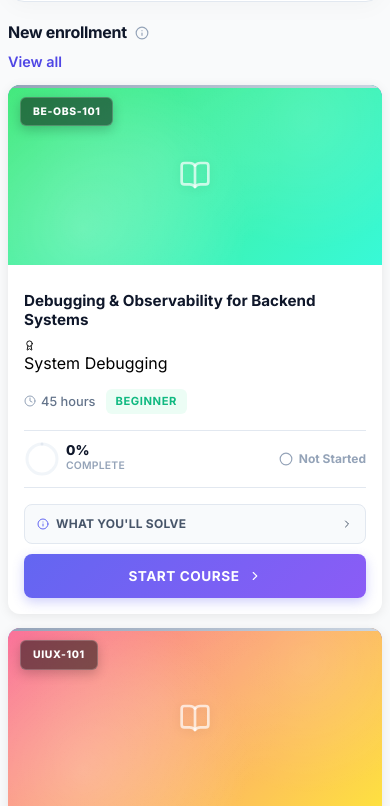
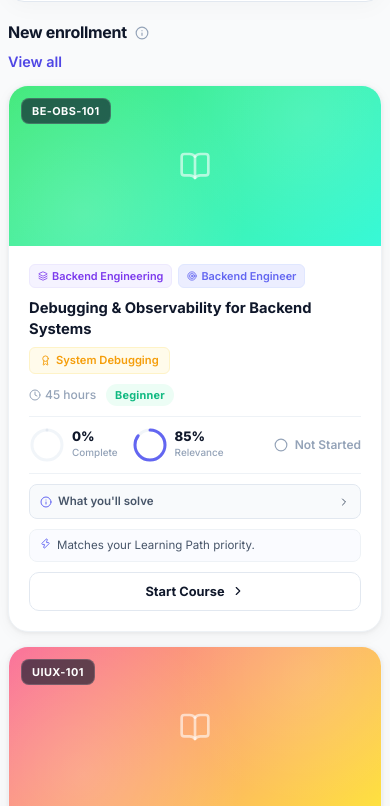
Before and after one commit to litikesh-dev/LTE_TEMP, a React (Vite) app: page / in a window 390 px wide. Shown: the part 2818-3624 px from the top of the page. Built offline with nearby package versions, Linux system fonts and the light colour scheme.

Commit message:
feat(course-card): enhance CourseCard with new fields and updated UI elements

```diff
--- a/src/pages/module-content/ui/ModuleContent.tsx
+++ b/src/pages/module-content/ui/ModuleContent.tsx
@@ -36,7 +36,6 @@ import {
   Link,
   Paperclip,
   Trophy,
-  Bot,
 } from 'lucide-react';
 import '../../../pages/course-details/ui/course-details.css';
 
--- a/src/widgets/CourseCard/ui/CourseCard.css
+++ b/src/widgets/CourseCard/ui/CourseCard.css
@@ -1,74 +1,161 @@
 /* ════════════════════════════════════════════════════════════════
-   CourseCard.css  –  Premium Course Card Design
-   Inspired by Udemy, Coursera, MasterClass, Skillshare
+   CourseCard.css  –  Production-grade course card component
    ════════════════════════════════════════════════════════════════ */
 
 .cc-card {
-  background: #ffffff;
-  border: none;
-  border-radius: 12px;
+  background: var(--bg-white);
+  border: 1px solid var(--border-light);
+  border-radius: 20px;
   overflow: hidden;
   display: flex;
   flex-direction: column;
   cursor: pointer;
   outline: none;
-  height: 100%;
-  box-shadow: 0 2px 12px rgba(0,0,0,0.08);
-  transition: all 0.3s cubic-bezier(0.4, 0, 0.2, 1);
-  position: relative;
+  transition: transform 0.25s cubic-bezier(0.34, 1.56, 0.64, 1),
+              box-shadow 0.25s ease,
+              border-color 0.2s ease;
+  box-shadow: 0 1px 4px rgba(0,0,0,0.06), 0 4px 16px rgba(0,0,0,0.04);
 }
 
 .cc-card:hover {
-  transform: translateY(-8px);
-  box-shadow: 0 12px 40px rgba(0,0,0,0.15);
+  transform: translateY(-4px);
+  box-shadow: 0 8px 32px rgba(99,102,241,0.12), 0 2px 8px rgba(0,0,0,0.08);
+  border-color: rgba(99,102,241,0.25);
 }
 
 .cc-card:focus-visible {
-  outline: 2px solid #6366f1;
-  outline-offset: 2px;
+  box-shadow: 0 0 0 3px rgba(99,102,241,0.35);
 }
 
-/* Status indicators */
-.cc-card--not_started::before {
-  content: '';
-  position: absolute;
-  top: 0;
-  left: 0;
-  right: 0;
-  height: 3px;
-  background: linear-gradient(90deg, #94a3b8, #cbd5e1);
-  z-index: 10;
+/* Status variants */
+.cc-card--in_progress {
+  border-color: rgba(99,102,241,0.2);
 }
 
-.cc-card--in_progress::before {
-  content: '';
-  position: absolute;
-  top: 0;
-  left: 0;
-  right: 0;
-  height: 3px;
-  background: linear-gradient(90deg, #6366f1, #818cf8);
-  z-index: 10;
+.cc-card--completed {
+  border-color: rgba(16,185,129,0.2);
 }
 
-.cc-card--completed::before {
-  content: '';
-  position: absolute;
-  top: 0;
-  left: 0;
-  right: 0;
-  height: 3px;
-  background: linear-gradient(90deg, #10b981, #34d399);
-  z-index: 10;
+/* ── List mode ─────────────────────────────────────────────────── */
+.cc-card--list {
+  flex-direction: row;
+  border-radius: 16px;
+  height: auto;
+  min-height: 120px;
+}
+
+.cc-card--list .cc-thumb {
+  width: 180px;
+  min-width: 180px;
+  height: 100%;
+  border-radius: 0;
+}
+
+.cc-card--list .cc-body {
+  flex-direction: row;
+  align-items: center;
+  padding: 14px 20px;
+  gap: 20px;
+  flex-wrap: wrap;
+}
+
+.cc-card--list .cc-role-tag,
+.cc-card--list .cc-match-reason { display: none; }
+
+.cc-card--list .cc-title {
+  flex: 1 1 200px;
+  font-size: 0.92rem;
+  -webkit-line-clamp: 2;
+  min-width: 0;
+  height: auto;
+}
+
+.cc-card--list .cc-meta-row {
+  flex: 0 0 auto;
+  order: 1;
+}
+
+.cc-card--list .cc-stats {
+  flex: 0 0 auto;
+  gap: 16px;
+  order: 2;
+}
+
+.cc-card--list .cc-cta {
+  flex: 0 0 auto;
+  margin-top: 0;
+  order: 3;
+}
+
+/* Responsive list mode */
+@media (max-width: 1024px) {
+  .cc-card--list .cc-body {
+    gap: 12px;
+  }
+
+  .cc-card--list .cc-stats {
+    gap: 12px;
+  }
+}
+
+@media (max-width: 768px) {
+  .cc-card--list {
+    flex-direction: column;
+    height: auto;
+  }
+
+  .cc-card--list .cc-thumb {
+    width: 100%;
+    height: 160px;
+  }
+
+  .cc-card--list .cc-body {
+    flex-direction: column;
+    align-items: stretch;
+    padding: 16px;
+    gap: 10px;
+  }
+
+  .cc-card--list .cc-title {
+    flex: 1 1 auto;
+    -webkit-line-clamp: 2;
+  }
+
+  .cc-card--list .cc-meta-row {
+    order: 0;
+  }
+
+  .cc-card--list .cc-stats {
+    order: 1;
+    flex-wrap: wrap;
+  }
+
+  .cc-card--list .cc-cta {
+    order: 2;
+    width: 100%;
+  }
+
+  .cc-card--list .cc-role-tag {
+    display: inline-flex;
+  }
+}
+
+@media (max-width: 480px) {
+  .cc-card--list .cc-stats {
+    gap: 10px;
+  }
+
+  .cc-card--list .cc-stat {
+    gap: 5px;
+  }
 }
 
 /* ── Thumbnail ─────────────────────────────────────────────────── */
 .cc-thumb {
   position: relative;
-  height: 180px;
+  height: 160px;
   overflow: hidden;
   flex-shrink: 0;
-  background: linear-gradient(135deg, #667eea 0%, #764ba2 100%);
 }
 
 .cc-thumb-img {
@@ -79,7 +166,7 @@
 }
 
 .cc-card:hover .cc-thumb-img {
-  transform: scale(1.05);
+  transform: scale(1.04);
 }
 
 .cc-thumb-gradient {
@@ -90,27 +177,21 @@
   justify-content: center;
   position: relative;
   overflow: hidden;
-  background: linear-gradient(135deg, #667eea 0%, #764ba2 100%);
 }
 
 .cc-thumb-pattern {
   position: absolute;
   inset: 0;
-  background-image:
-    radial-gradient(circle at 20% 80%, rgba(255,255,255,0.3) 0%, transparent 50%),
-    radial-gradient(circle at 80% 20%, rgba(255,255,255,0.15) 0%, transparent 40%),
-    radial-gradient(circle at 40% 40%, rgba(255,255,255,0.1) 0%, transparent 50%);
-  opacity: 0.8;
+  background-image: radial-gradient(circle at 20% 80%, rgba(255,255,255,0.15) 0%, transparent 50%),
+                    radial-gradient(circle at 80% 20%, rgba(255,255,255,0.1) 0%, transparent 40%);
 }
 
 .cc-thumb-icon {
-  color: rgba(255,255,255,0.7);
+  color: rgba(255,255,255,0.6);
   position: relative;
   z-index: 1;
-  filter: drop-shadow(0 2px 4px rgba(0,0,0,0.1));
 }
 
-/* Badge overlays */
 .cc-thumb-overlay {
   position: absolute;
   top: 12px;
@@ -120,33 +201,28 @@
   align-items: center;
   justify-content: space-between;
   gap: 8px;
-  z-index: 5;
 }
 
 .cc-code-badge {
-  font-size: 0.65rem;
-  font-weight: 800;
-  letter-spacing: 0.06em;
-  text-transform: uppercase;
+  font-size: 0.68rem;
+  font-weight: 700;
+  letter-spacing: 0.04em;
   color: #fff;
-  background: rgba(0,0,0,0.5);
-  backdrop-filter: blur(12px);
-  padding: 6px 12px;
-  border-radius: 6px;
-  border: 1px solid rgba(255,255,255,0.2);
-  box-shadow: 0 4px 12px rgba(0,0,0,0.2);
+  background: rgba(15,23,42,0.65);
+  backdrop-filter: blur(8px);
+  padding: 4px 10px;
+  border-radius: 8px;
+  border: 1px solid rgba(255,255,255,0.15);
 }
 
 .cc-seq-badge {
-  font-size: 0.65rem;
-  font-weight: 800;
-  text-transform: uppercase;
-  letter-spacing: 0.04em;
+  font-size: 0.68rem;
+  font-weight: 700;
   color: #fff;
-  background: linear-gradient(135deg, #6366f1, #8b5cf6);
-  padding: 6px 12px;
-  border-radius: 6px;
-  box-shadow: 0 4px 12px rgba(99,102,241,0.4);
+  background: rgba(99,102,241,0.8);
+  backdrop-filter: blur(8px);
+  padding: 4px 8px;
+  border-radius: 8px;
 }
 
 .cc-progress-strip {
@@ -154,13 +230,14 @@
   bottom: 0;
   left: 0;
   right: 0;
-  height: 4px;
-  background: rgba(255,255,255,0.2);
+  height: 3px;
+  background: rgba(255,255,255,0.3);
 }
 
 .cc-progress-fill {
   height: 100%;
   background: linear-gradient(90deg, #818cf8, #6366f1);
+  border-radius: 0 2px 2px 0;
   transition: width 0.6s ease;
 }
 
@@ -168,24 +245,23 @@
   position: absolute;
   top: 12px;
   right: 12px;
-  width: 40px;
-  height: 40px;
-  background: linear-gradient(135deg, #10b981, #34d399);
+  width: 32px;
+  height: 32px;
+  background: #10b981;
   border-radius: 50%;
   display: flex;
   align-items: center;
   justify-content: center;
   color: #fff;
-  box-shadow: 0 4px 16px rgba(16,185,129,0.35);
-  z-index: 5;
+  box-shadow: 0 2px 8px rgba(16,185,129,0.4);
 }
 
 /* ── Body ──────────────────────────────────────────────────────── */
 .cc-body {
-  padding: 20px;
+  padding: 18px 20px 20px;
   display: flex;
   flex-direction: column;
-  gap: 12px;
+  gap: 10px;
   flex: 1;
   min-width: 0;
 }
@@ -194,21 +270,19 @@
 .cc-tags-row {
   display: flex;
   align-items: center;
-  gap: 8px;
+  gap: 6px;
   flex-wrap: wrap;
 }
 
 .cc-domain-tag {
   display: inline-flex;
   align-items: center;
-  gap: 5px;
-  font-size: 0.7rem;
-  font-weight: 700;
-  text-transform: uppercase;
-  letter-spacing: 0.03em;
+  gap: 4px;
+  font-size: 0.68rem;
+  font-weight: 600;
   color: #7c3aed;
-  background: linear-gradient(135deg, #f5f3ff, #faf5ff);
-  padding: 5px 10px;
+  background: #f5f3ff;
+  padding: 3px 8px;
   border-radius: 6px;
   border: 1px solid #ede9fe;
 }
@@ -216,80 +290,81 @@
 .cc-role-tag {
   display: inline-flex;
   align-items: center;
-  gap: 5px;
-  font-size: 0.7rem;
-  font-weight: 700;
-  text-transform: uppercase;
-  letter-spacing: 0.03em;
-  color: #6366f1;
-  background: linear-gradient(135deg, #eef2ff, #f5f3ff);
-  padding: 5px 10px;
+  gap: 4px;
+  font-size: 0.68rem;
+  font-weight: 600;
+  color: var(--primary-500);
+  background: var(--primary-light);
+  padding: 3px 8px;
   border-radius: 6px;
   border: 1px solid #e0e7ff;
 }
 
-/* Title */
+.cc-cert-badge {
+  display: inline-flex;
+  align-items: center;
+  gap: 5px;
+  font-size: 0.7rem;
+  font-weight: 600;
+  color: #f59e0b;
+  background: #fffbeb;
+  padding: 4px 10px;
+  border-radius: 6px;
+  border: 1px solid #fef3c7;
+  width: fit-content;
+}
+
 .cc-title {
-  font-size: 1.05rem;
+  font-size: 0.92rem;
   font-weight: 700;
-  color: #0f172a;
+  color: var(--text-dark);
   margin: 0;
-  line-height: 1.3;
+  line-height: 1.45;
   display: -webkit-box;
   -webkit-line-clamp: 2;
   -webkit-box-orient: vertical;
   overflow: hidden;
-  min-height: 2.6em;
+  height: 2.65em;
 }
 
-/* Meta row */
 .cc-meta-row {
   display: flex;
   align-items: center;
   gap: 10px;
   flex-wrap: wrap;
-  margin: 4px 0 0;
 }
 
 .cc-meta-item {
   display: inline-flex;
   align-items: center;
-  gap: 5px;
-  font-size: 0.8rem;
-  color: #64748b;
+  gap: 4px;
+  font-size: 0.75rem;
+  color: var(--text-light);
   font-weight: 500;
 }
 
-.cc-meta-item svg {
-  color: #94a3b8;
+.cc-difficulty-badge {
+  font-size: 0.68rem;
+  font-weight: 700;
+  padding: 3px 9px;
+  border-radius: 99px;
+  letter-spacing: 0.02em;
 }
 
-.cc-difficulty-badge {
-  font-size: 0.7rem;
-  font-weight: 700;
-  text-transform: uppercase;
-  letter-spacing: 0.05em;
-  padding: 4px 10px;
-  border-radius: 6px;
-  display: inline-block;
-}
-
-/* ── Stats/Progress ────────────────────────────────────────────── */
+/* ── Stats ─────────────────────────────────────────────────────── */
 .cc-stats {
   display: flex;
   align-items: center;
-  gap: 12px;
-  padding: 14px 0;
-  border-top: 1px solid #e2e8f0;
-  border-bottom: 1px solid #e2e8f0;
-  margin: 6px 0;
-  flex-wrap: nowrap;
+  gap: 14px;
+  padding: 10px 0;
+  border-top: 1px solid var(--border-light);
+  border-bottom: 1px solid var(--border-light);
 }
 
 .cc-stat {
   display: flex;
   align-items: center;
-  gap: 8px;
+  gap: 7px;
   flex-shrink: 0;
 }
 
@@ -304,111 +379,44 @@
 }
 
 .cc-stat-val {
-  font-size: 0.85rem;
+  font-size: 0.82rem;
   font-weight: 800;
-  color: #0f172a;
+  color: var(--text-dark);
   line-height: 1;
 }
 
 .cc-stat-lbl {
-  font-size: 0.65rem;
-  color: #94a3b8;
-  font-weight: 600;
-  text-transform: uppercase;
-  letter-spacing: 0.02em;
+  font-size: 0.62rem;
+  color: var(--text-light);
+  font-weight: 500;
 }
 
 .cc-stat-status {
   font-size: 0.75rem;
-  font-weight: 700;
-  text-transform: capitalize;
+  font-weight: 600;
 }
 
-.cc-xp-icon {
-  font-size: 1.4rem;
-  display: flex;
-  align-items: center;
-  justify-content: center;
-}
-
-/* ── Why Needed Section ────────────────────────────────────────── */
+/* ── Match reason ──────────────────────────────────────────────── */
 .cc-match-reason {
   display: flex;
   align-items: flex-start;
-  gap: 8px;
-  font-size: 0.75rem;
-  color: #475569;
+  gap: 6px;
+  font-size: 0.72rem;
+  color: var(--text-mid);
   line-height: 1.45;
-  background: linear-gradient(135deg, #fafbff, #f5f7ff);
-  border: 1px solid #e0e7ff;
+  background: #fafbff;
+  border: 1px solid var(--border-light);
   border-radius: 8px;
-  padding: 10px 12px;
-  margin: 2px 0;
+  padding: 7px 10px;
 }
 
 .cc-match-reason svg {
   color: #6366f1;
   flex-shrink: 0;
-  margin-top: 2px;
+  margin-top: 1px;
 }
 
-/* ── Gap Badge ─────────────────────────────────────────────────── */
-.cc-gap-badge {
-  display: inline-flex;
-  align-items: center;
-  gap: 10px;
-  font-size: 0.7rem;
-  font-weight: 600;
-  padding: 8px 12px;
-  border-radius: 7px;
-  background: linear-gradient(135deg, #f0f9ff, #e0f2fe);
-  border: 1px solid #bae6fd;
-}
-
-.cc-gap-priority {
-  font-weight: 800;
-  padding: 3px 8px;
-  border-radius: 4px;
-  letter-spacing: 0.03em;
-  text-transform: uppercase;
-}
-
-.cc-gap-A {
-  background: #fee2e2;
-  color: #991b1b;
-}
-
-.cc-gap-B {
-  background: #fef3c7;
-  color: #92400e;
-}
-
-.cc-gap-text {
-  color: #0369a1;
-  font-weight: 600;
-}
-
-/* ── Earned Badge ──────────────────────────────────────────────── */
-.cc-earned-badge {
-  display: inline-flex;
-  align-items: center;
-  gap: 7px;
-  font-size: 0.75rem;
-  font-weight: 700;
-  color: #92400e;
-  background: linear-gradient(135deg, #fffbeb, #fef3c7);
-  padding: 8px 12px;
-  border-radius: 7px;
-  border: 1px solid #fcd34d;
-  text-transform: uppercase;
-  letter-spacing: 0.03em;
-}
-
-.cc-earned-badge svg {
-  color: #d97706;
-}
-
-/* ── Problem Statement ─────────────────────────────────────────── */
+/* ── Problem statement ─────────────────────────────────────────── */
 .cc-problem-section {
   background: #f8fafc;
   border: 1px solid #e2e8f0;
@@ -419,16 +427,14 @@
 .cc-problem-toggle {
   display: flex;
   align-items: center;
-  gap: 7px;
+  gap: 6px;
   width: 100%;
-  padding: 10px 12px;
+  padding: 8px 10px;
   background: transparent;
   border: none;
-  font-size: 0.75rem;
-  font-weight: 700;
+  font-size: 0.72rem;
+  font-weight: 600;
   color: #475569;
-  text-transform: uppercase;
-  letter-spacing: 0.02em;
   cursor: pointer;
   transition: all 0.2s ease;
   font-family: inherit;
@@ -455,9 +461,9 @@
 }
 
 .cc-problem-text {
-  padding: 0 12px 12px;
+  padding: 0 10px 10px 10px;
   margin: 0;
-  font-size: 0.75rem;
+  font-size: 0.72rem;
   line-height: 1.5;
   color: #334155;
   animation: slideDown 0.2s ease;
@@ -474,170 +480,52 @@
   }
 }
 
-/* ── CTA Button ────────────────────────────────────────────────── */
+/* ── CTA ───────────────────────────────────────────────────────── */
 .cc-cta {
   display: inline-flex;
   align-items: center;
   justify-content: center;
-  gap: 8px;
+  gap: 6px;
   width: 100%;
-  padding: 12px 16px;
-  background: linear-gradient(135deg, #6366f1, #8b5cf6);
-  border: none;
-  border-radius: 8px;
-  font-size: 0.85rem;
+  padding: 9px 16px;
+  background: transparent;
+  border: 1.5px solid var(--border-color);
+  border-radius: 10px;
+  font-size: 0.8rem;
   font-weight: 700;
-  text-transform: uppercase;
-  letter-spacing: 0.04em;
-  color: #fff;
+  color: var(--text-dark);
   cursor: pointer;
   margin-top: auto;
-  transition: all 0.3s ease;
+  transition: all 0.2s ease;
   font-family: inherit;
-  box-shadow: 0 4px 12px rgba(99,102,241,0.3);
 }
 
+.cc-card:hover .cc-cta,
 .cc-cta:hover {
-  transform: translateY(-2px);
-  box-shadow: 0 8px 20px rgba(99,102,241,0.4);
-}
-
-.cc-cta:active {
-  transform: translateY(0);
+  background: var(--primary-500);
+  border-color: var(--primary-500);
+  color: #fff;
 }
 
 .cc-card--in_progress .cc-cta {
-  background: linear-gradient(135deg, #6366f1, #8b5cf6);
+  background: var(--primary-light);
+  border-color: var(--primary-500);
+  color: var(--primary-500);
+}
+
+.cc-card--in_progress:hover .cc-cta {
+  background: var(--primary-500);
   color: #fff;
 }
 
 .cc-card--completed .cc-cta {
-  background: linear-gradient(135deg, #10b981, #34d399);
-  box-shadow: 0 4px 12px rgba(16,185,129,0.3);
+  background: #ecfdf5;
+  border-color: #a7f3d0;
+  color: #059669;
 }
 
 .cc-card--completed:hover .cc-cta {
-  box-shadow: 0 8px 20px rgba(16,185,129,0.4);
-}
-
-.cc-card--not_started .cc-cta {
-  background: linear-gradient(135deg, #6366f1, #8b5cf6);
+  background: #10b981;
+  border-color: #10b981;
   color: #fff;
 }
-
-/* ── List mode layout ──────────────────────────────────────────── */
-.cc-card--list {
-  flex-direction: row;
-  height: auto;
-  min-height: 140px;
-}
-
-.cc-card--list .cc-thumb {
-  width: 200px;
-  min-width: 200px;
-  height: 100%;
-  border-radius: 0;
-}
-
-.cc-card--list .cc-body {
-  flex-direction: row;
-  align-items: center;
-  padding: 16px 20px;
-  gap: 16px;
-  flex-wrap: wrap;
-}
-
-.cc-card--list .cc-role-tag,
-.cc-card--list .cc-match-reason {
-  display: none;
-}
-
-.cc-card--list .cc-title {
-  flex: 1 1 200px;
-  font-size: 1rem;
-  -webkit-line-clamp: 1;
-  min-width: 0;
-  height: auto;
-  min-height: auto;
-}
-
-.cc-card--list .cc-meta-row {
-  flex: 0 0 auto;
-}
-
-.cc-card--list .cc-stats {
-  flex: 0 0 auto;
-  gap: 16px;
-  border: none;
-  padding: 0;
-}
-
-.cc-card--list .cc-cta {
-  flex: 0 0 auto;
-  margin-top: 0;
-  width: auto;
-}
-
-@media (max-width: 768px) {
-  .cc-card--list {
-    flex-direction: column;
-    height: auto;
-  }
-
-  .cc-card--list .cc-thumb {
-    width: 100%;
-    height: 160px;
-  }
-
-  .cc-card--list .cc-body {
-    flex-direction: column;
-    align-items: stretch;
-    padding: 16px;
-    gap: 10px;
-  }
-
-  .cc-card--list .cc-title {
-    flex: 1 1 auto;
-    -webkit-line-clamp: 2;
-    min-height: 2.6em;
-  }
-
-  .cc-card--list .cc-stats {
-    border-top: 1px solid #e2e8f0;
-    border-bottom: 1px solid #e2e8f0;
-    padding: 12px 0;
-  }
-
-  .cc-card--list .cc-cta {
-    width: 100%;
-  }
-
-  .cc-card--list .cc-role-tag {
-    display: inline-flex;
-  }
-}
-
-/* ── Responsive ────────────────────────────────────────────────── */
-@media (max-width: 480px) {
-  .cc-body {
-    padding: 16px;
-    gap: 10px;
-  }
-
-  .cc-title {
-    font-size: 0.95rem;
-  }
-
-  .cc-stats {
-    gap: 10px;
-    padding: 10px 0;
-  }
-
-  .cc-stat {
-    gap: 6px;
-  }
-
-  .cc-meta-row {
-    font-size: 0.75rem;
-  }
-}
--- a/src/widgets/CourseCard/ui/CourseCard.tsx
+++ b/src/widgets/CourseCard/ui/CourseCard.tsx
@@ -24,25 +24,16 @@ export interface CourseCardProps {
   description?: string;
   thumbnail_url?: string;
   job_pathway_role: string;
-  capability_name?: string;
-  level_label?: string;
   duration: string;
   difficulty_level: 'beginner' | 'intermediate' | 'advanced';
   status: 'not_started' | 'in_progress' | 'completed';
   completion_percentage: number;
-  xp_reward?: number;
-  badge?: string;
-  current_level?: number;
-  required_level?: number;
-  gap?: number;
-  priority_band?: string;
-  why_needed?: string;
-  how_to_build?: string;
   relevance_score?: number;
   match_reason?: string;
   why_recommended?: string;
   sequence_no?: number;
   mode?: 'dashboard' | 'grid' | 'list';
+  // New fields from schema
   domain_name?: string;
   certification_value?: string;
   common_course_problem_statement?: string;
@@ -114,18 +105,10 @@ export function CourseCard(props: CourseCardProps) {
     course_code,
     thumbnail_url,
     job_pathway_role,
-    capability_name,
-    level_label,
     duration,
     difficulty_level,
     status,
     completion_percentage,
-    xp_reward,
-    badge,
-    gap,
-    priority_band,
-    why_needed,
-    how_to_build,
     relevance_score,
     match_reason,
     sequence_no,
@@ -182,20 +165,18 @@ export function CourseCard(props: CourseCardProps) {
 
       {/* ── Body ── */}
       <div className="cc-body">
-        {/* Capability & Level tags */}
+        {/* Domain & Role tags */}
         <div className="cc-tags-row">
-          {capability_name && (
+          {domain_name && (
             <div className="cc-domain-tag">
-              <Layers size={11} />
-              {capability_name}
+              <Layers size={10} />
+              {domain_name}
             </div>
           )}
-          {level_label && (
-            <div className="cc-role-tag">
-              <Target size={11} />
-              {level_label}
-            </div>
-          )}
+          <div className="cc-role-tag">
+            <Target size={10} />
+            {job_pathway_role}
+          </div>
         </div>
 
         {/* Title */}
@@ -235,12 +216,12 @@ export function CourseCard(props: CourseCardProps) {
             </div>
           </div>
 
-          {xp_reward && (
+          {relevance_score !== undefined && (
             <div className="cc-stat">
-              <div className="cc-xp-icon">⭐</div>
+              <ProgressRing value={relevance_score} size={36} />
               <div className="cc-stat-text">
-                <span className="cc-stat-val">{xp_reward}</span>
-                <span className="cc-stat-lbl">XP</span>
+                <span className="cc-stat-val">{relevance_score}%</span>
+                <span className="cc-stat-lbl">Relevance</span>
               </div>
             </div>
           )}
@@ -273,27 +254,11 @@ export function CourseCard(props: CourseCardProps) {
           </div>
         )}
 
-        {/* Why needed */}
-        {why_needed && (
+        {/* Why recommended */}
+        {match_reason && (
           <div className="cc-match-reason">
             <Zap size={11} />
-            <span>{why_needed}</span>
-          </div>
-        )}
-
-        {/* Gap info */}
-        {gap !== undefined && gap > 0 && priority_band && priority_band !== 'none' && (
-          <div className="cc-gap-badge">
-            <span className={`cc-gap-priority cc-gap-${priority_band}`}>Priority {priority_band}</span>
-            <span className="cc-gap-text">Gap: {gap} level{gap !== 1 ? 's' : ''}</span>
-          </div>
-        )}
-
-        {/* Earned Badge */}
-        {badge && badge !== 'none' && (
-          <div className="cc-earned-badge">
-            <Award size={13} />
-            <span>{badge}</span>
+            <span>{match_reason}</span>
           </div>
         )}
 
```
